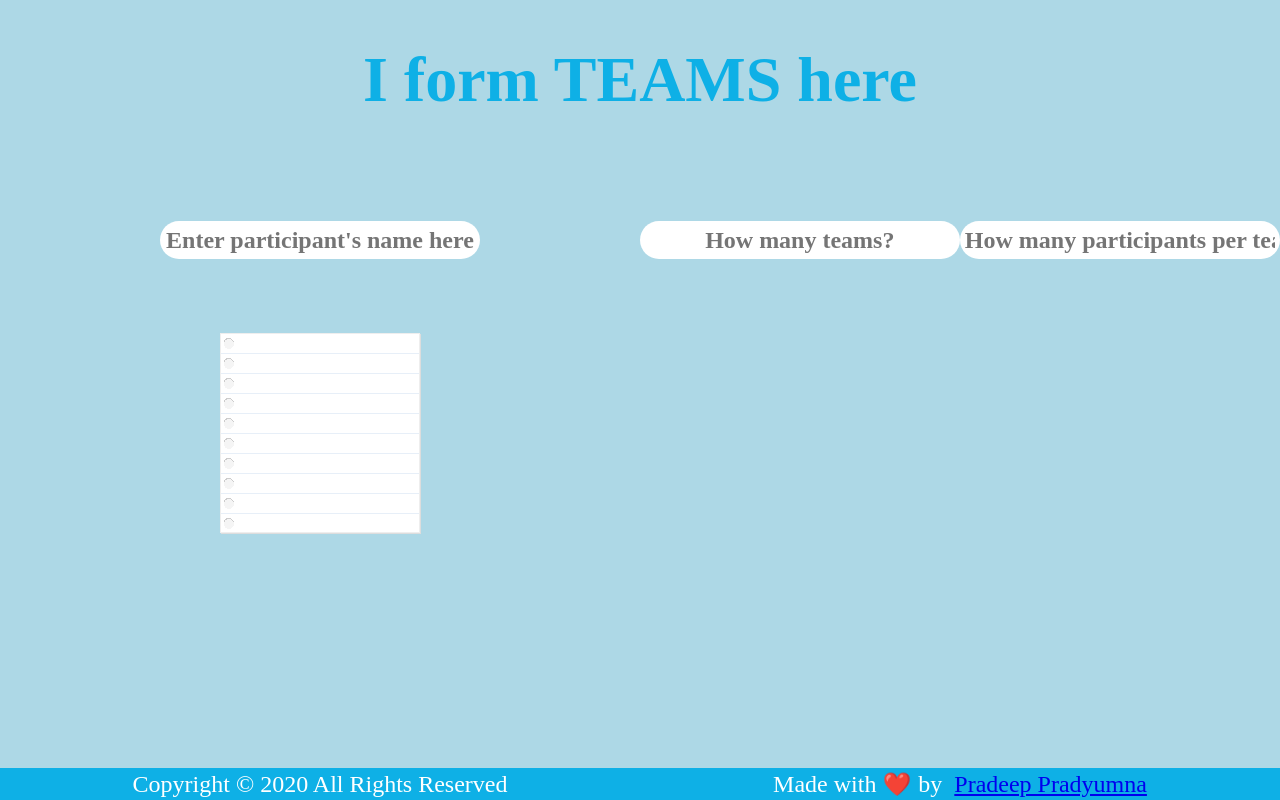
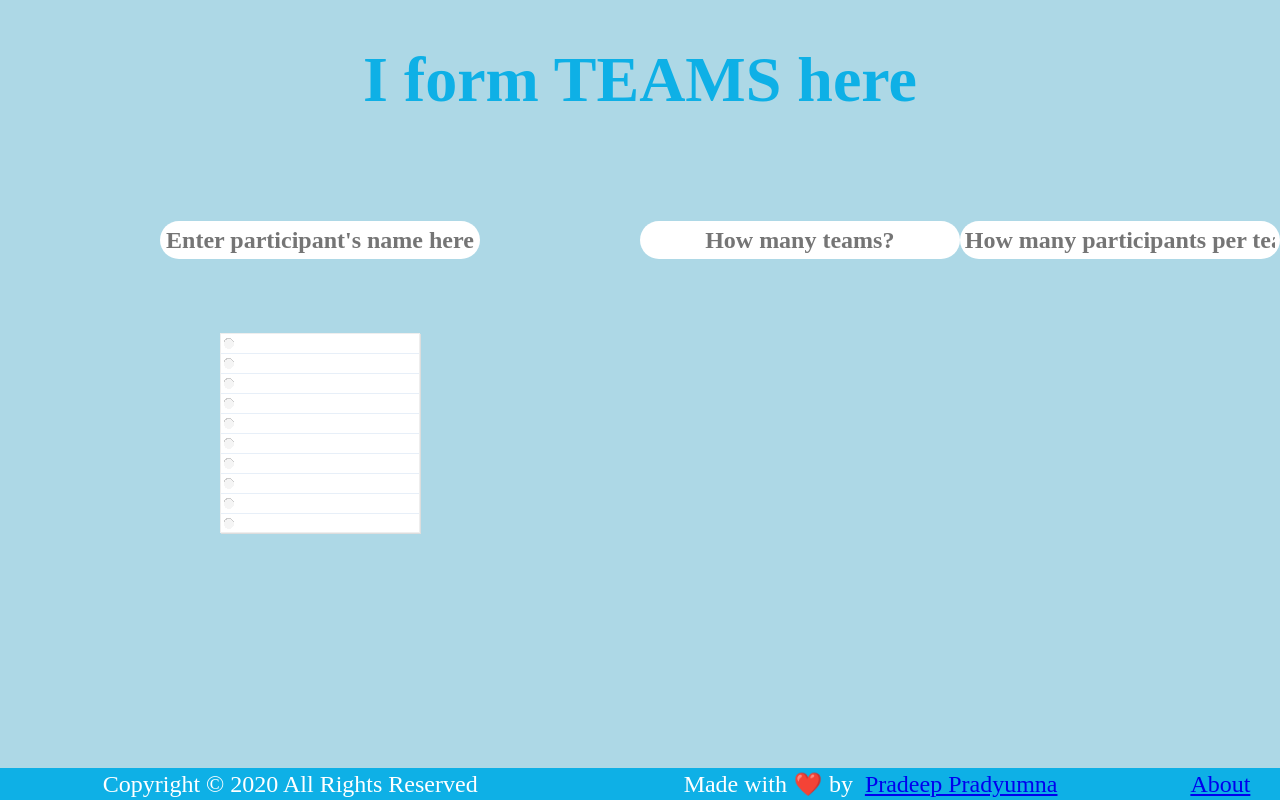
Before and after one commit to pradeepradyumna/iformteamshere, a React (Create React App) app in the folder form-teams-here/: page / in a window 1280 px wide. Built offline with nearby package versions, Linux system fonts and the light colour scheme.

Commit message:
Inlcuded About link

```diff
--- a/form-teams-here/src/App.css
+++ b/form-teams-here/src/App.css
@@ -114,6 +114,12 @@ form button:hover {
   left: auto;
 }
 
+.about {
+  right: auto;
+  float: right;
+  width: 10%;
+  padding: 20px;
+}
 .my-name {
   width: 50%;
   float: right;
--- a/form-teams-here/src/components/Footer.js
+++ b/form-teams-here/src/components/Footer.js
@@ -14,6 +14,14 @@ function Footer() {
           Pradeep Pradyumna
         </a>
       </div>
+      <div className="about">
+        <a
+          href="https://dev.to/pradeepradyumna/form-teams-online-a-react-app-3a4m"
+          target="_blank"
+        >
+          About
+        </a>
+      </div>
     </footer>
   );
 }
```
